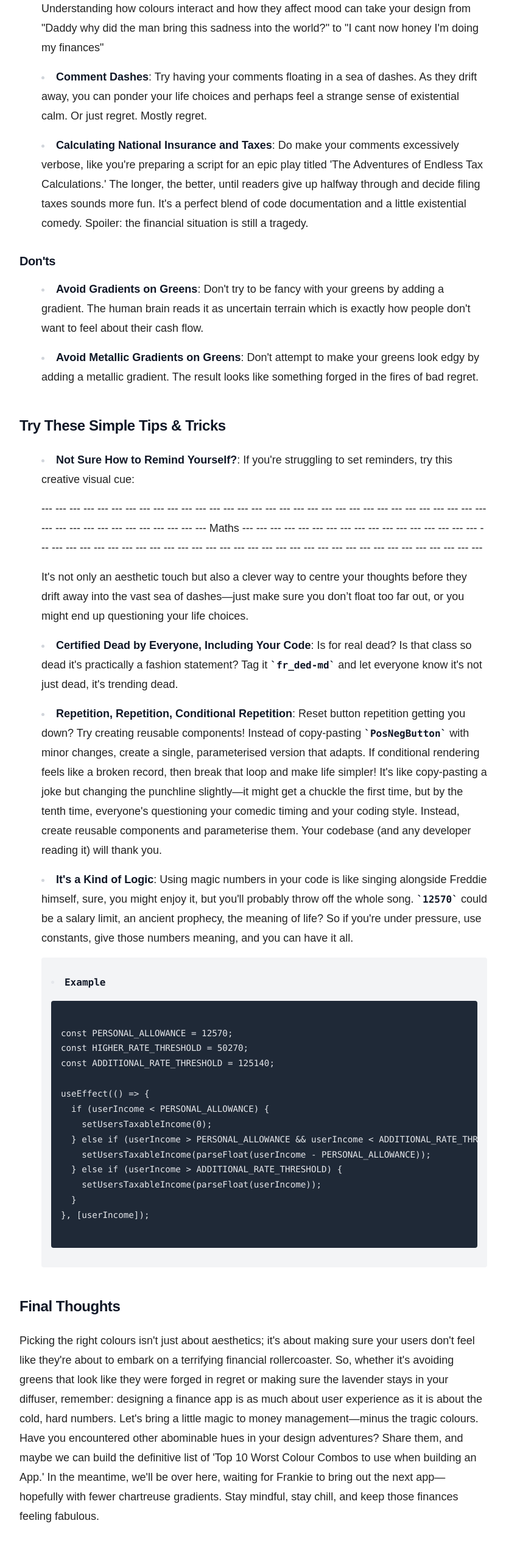
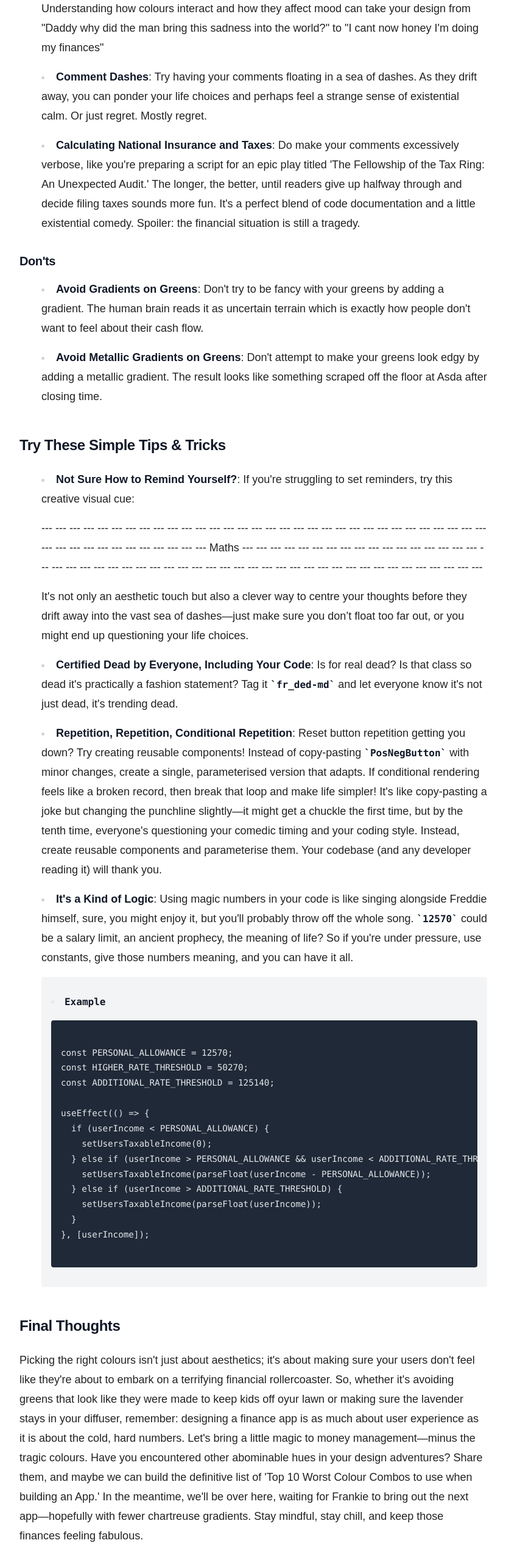
Before and after one commit to Phytobear/medium-article, a Next.js app: page / in a window 1280 px wide. Shown: the part 1614-4180 px from the top of the page at 61% size, without its empty margins (224-1055 px from the left). Built offline with nearby package versions, Linux system fonts and the light colour scheme.

Commit message:
fixed typos

```diff
--- a/src/app/page.js
+++ b/src/app/page.js
@@ -149,11 +149,12 @@ export default function Page() {
             <li>
               <strong>Calculating National Insurance and Taxes</strong>: Do make
               your comments excessively verbose, like you&apos;re preparing a
-              script for an epic play titled &apos;The Adventures of Endless Tax
-              Calculations.&apos; The longer, the better, until readers give up
-              halfway through and decide filing taxes sounds more fun. It&apos;s
-              a perfect blend of code documentation and a little existential
-              comedy. Spoiler: the financial situation is still a tragedy.
+              script for an epic play titled &apos;The Fellowship of the Tax
+              Ring: An Unexpected Audit.&apos; The longer, the better, until
+              readers give up halfway through and decide filing taxes sounds
+              more fun. It&apos;s a perfect blend of code documentation and a
+              little existential comedy. Spoiler: the financial situation is
+              still a tragedy.
             </li>
           </ul>
 
@@ -168,8 +169,8 @@ export default function Page() {
             <li>
               <strong>Avoid Metallic Gradients on Greens</strong>: Don&apos;t
               attempt to make your greens look edgy by adding a metallic
-              gradient. The result looks like something forged in the fires of
-              bad regret.
+              gradient. The result looks like something scraped off the floor at
+              Asda after closing time.
             </li>
           </ul>
 
@@ -245,23 +246,24 @@ useEffect(() => {
             </li>
           </ul>
 
-          {/* Final Thoughts Section */}
+          {/* Final Thoughts*/}
           <h2 className="text-2xl font-bold mt-12 mb-6">Final Thoughts</h2>
           <p className="mb-8">
             Picking the right colours isn&apos;t just about aesthetics;
             it&apos;s about making sure your users don&apos;t feel like
             they&apos;re about to embark on a terrifying financial
             rollercoaster. So, whether it&apos;s avoiding greens that look like
-            they were forged in regret or making sure the lavender stays in your
-            diffuser, remember: designing a finance app is as much about user
-            experience as it is about the cold, hard numbers. Let&apos;s bring a
-            little magic to money management—minus the tragic colours. Have you
-            encountered other abominable hues in your design adventures? Share
-            them, and maybe we can build the definitive list of &apos;Top 10
-            Worst Colour Combos to use when building an App.&apos; In the
-            meantime, we&apos;ll be over here, waiting for Frankie to bring out
-            the next app—hopefully with fewer chartreuse gradients. Stay
-            mindful, stay chill, and keep those finances feeling fabulous.
+            they were made to keep kids off oyur lawn or making sure the
+            lavender stays in your diffuser, remember: designing a finance app
+            is as much about user experience as it is about the cold, hard
+            numbers. Let&apos;s bring a little magic to money management—minus
+            the tragic colours. Have you encountered other abominable hues in
+            your design adventures? Share them, and maybe we can build the
+            definitive list of &apos;Top 10 Worst Colour Combos to use when
+            building an App.&apos; In the meantime, we&apos;ll be over here,
+            waiting for Frankie to bring out the next app—hopefully with fewer
+            chartreuse gradients. Stay mindful, stay chill, and keep those
+            finances feeling fabulous.
           </p>
         </div>
       </article>
```
